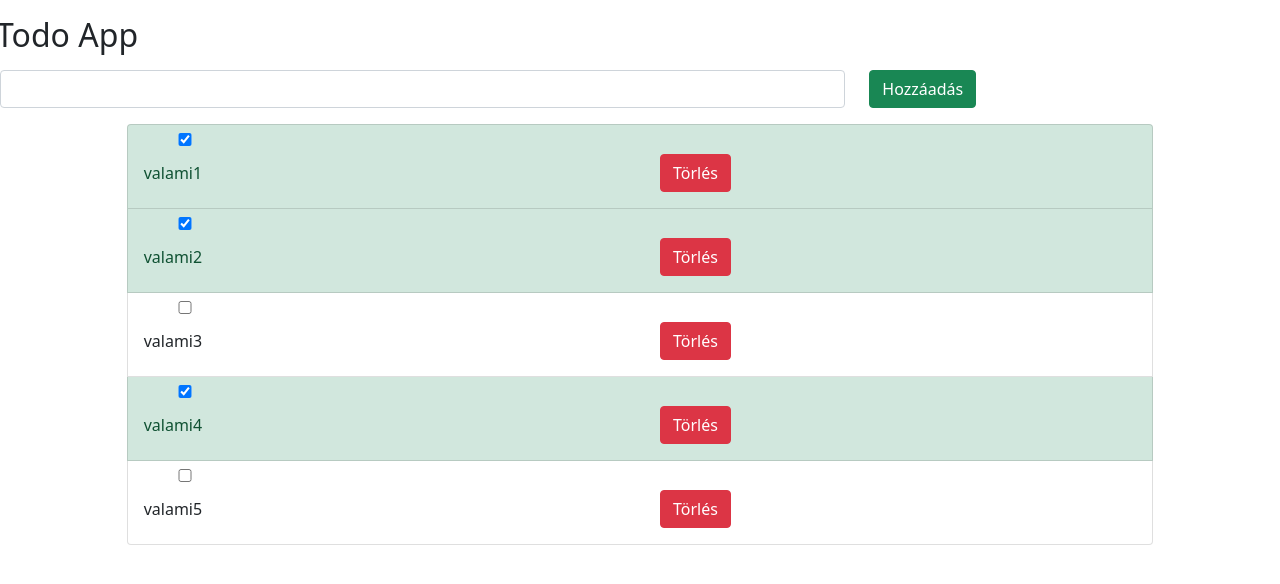
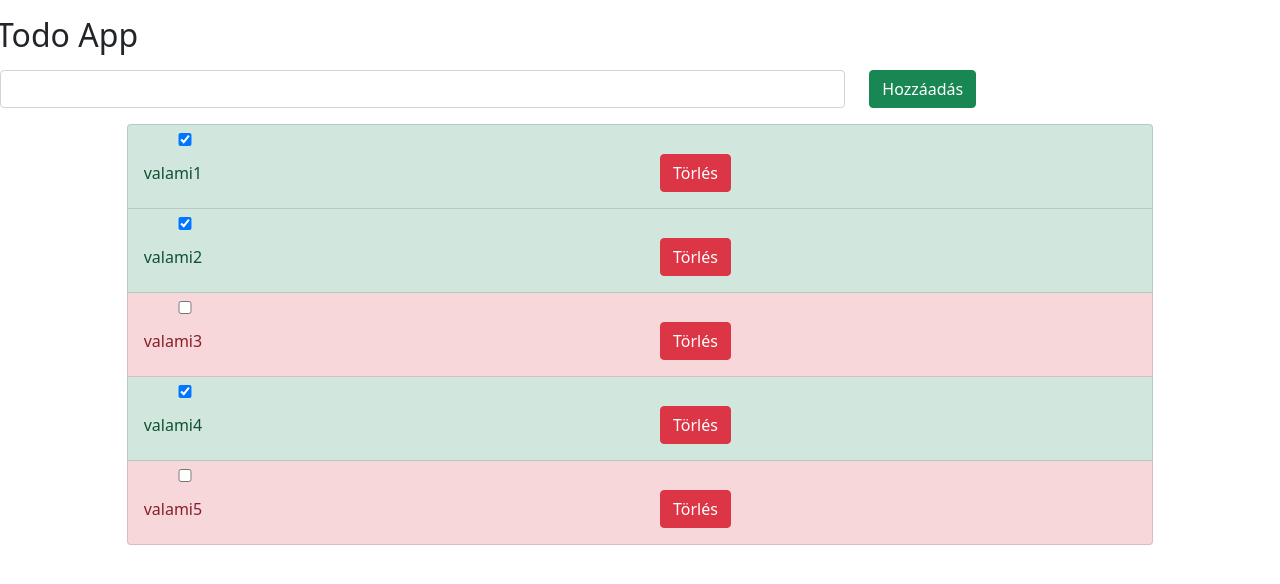
Before and after one commit to nandorcsupor/React-vizsga-05.10., a React (Create React App) app: page / in a window 1280 px wide. Shown: the top 584 px of the page. Built offline with nearby package versions, Linux system fonts and the light colour scheme.

Commit message:
1 file modified

```diff
--- a/src/TodoList.js
+++ b/src/TodoList.js
@@ -18,7 +18,7 @@ const TodoList = ({ todos, setTodos }) => {
               className={`list-group-item ${
                 t.completed
                   ? 'list-group-item-success'
-                  : 'list-group-item-alarm'
+                  : 'list-group-item-danger'
               }`}
             >
               <input
```
